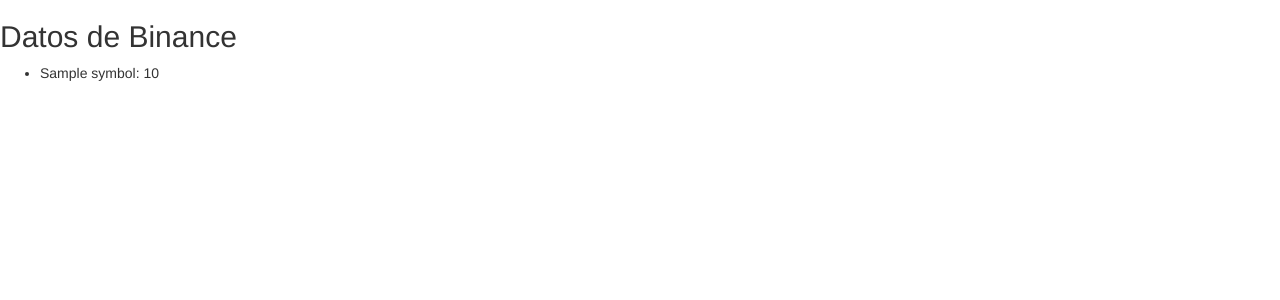
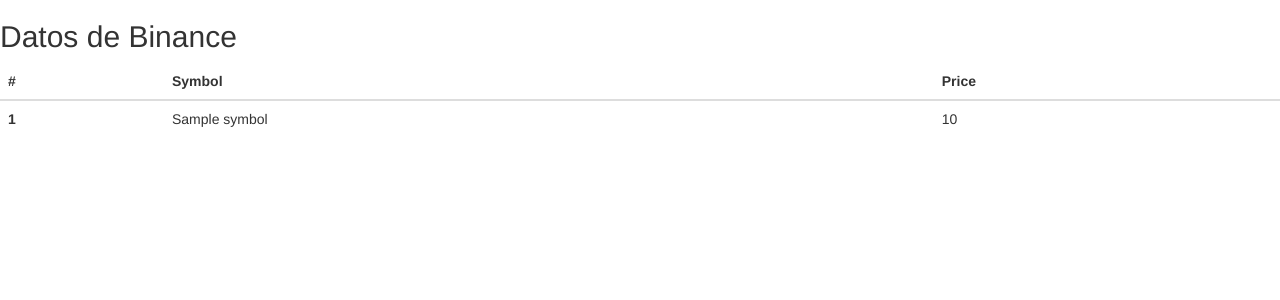
Before and after one commit to rommelayala/flask, a Flask app: page /cripto in a window 1280 px wide. Shown: the top 300 px of the page. Run offline with Flask 3, Linux system fonts and the light colour scheme; a database or web service that is not in the repository returns one stand-in record (values such as "Sample title"); data that the repository does not hold is empty; some libraries are stand-ins or nearby versions.

Commit message:
modificacion de la lista de criptos que recibo de binance

```diff
--- a/services/binance.py
+++ b/services/binance.py
@@ -8,6 +8,7 @@
     try:
         response = requests.get(url_binance)
         response.raise_for_status()  # Lanza excepción si hay errores
+        print(response.json())
         return response.json()  # Retorna los datos como JSON
     except requests.RequestException as e:
         print(f"Error al obtener datos: {e}")
--- a/templates/data_cripto.html
+++ b/templates/data_cripto.html
@@ -5,10 +5,29 @@
 {% if data_cripto.error %}
 <p>{{ data_cripto.error }}</p>
 {% else %}
-<ul>
+<table class="table">
+    <thead>
+    <tr>
+        <th scope="col">#</th>
+        <th scope="col">Symbol</th>
+        <th scope="col">Price</th>
+
+    </tr>
+    </thead>
+    <tbody>
     {% for cripto in data_cripto %}
-    <li>{{ cripto.symbol }}: {{ cripto.price }}</li>
-    {% endfor %}
-</ul>
+    <tr>
+        <th scope="row">1</th>
+
+        <td>{{ cripto.symbol }}</td>
+        <td>
+            {{ cripto.price }}
+        </td>
+
+    </tr>
+     {% endfor %}
+    </tbody>
+</table>
+
 {% endif %}
 {% endblock %}
```
Also changed, not shown: TODO.md (+5 -1 lines).
